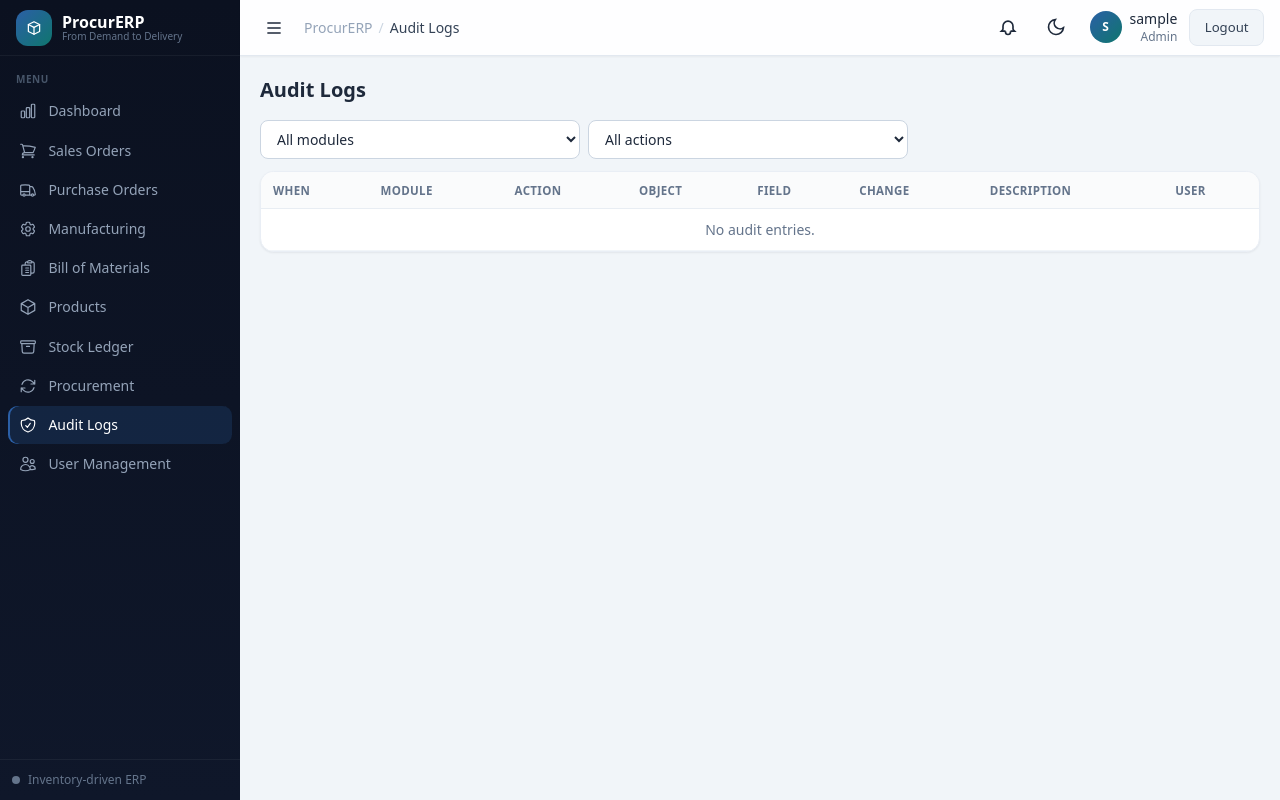
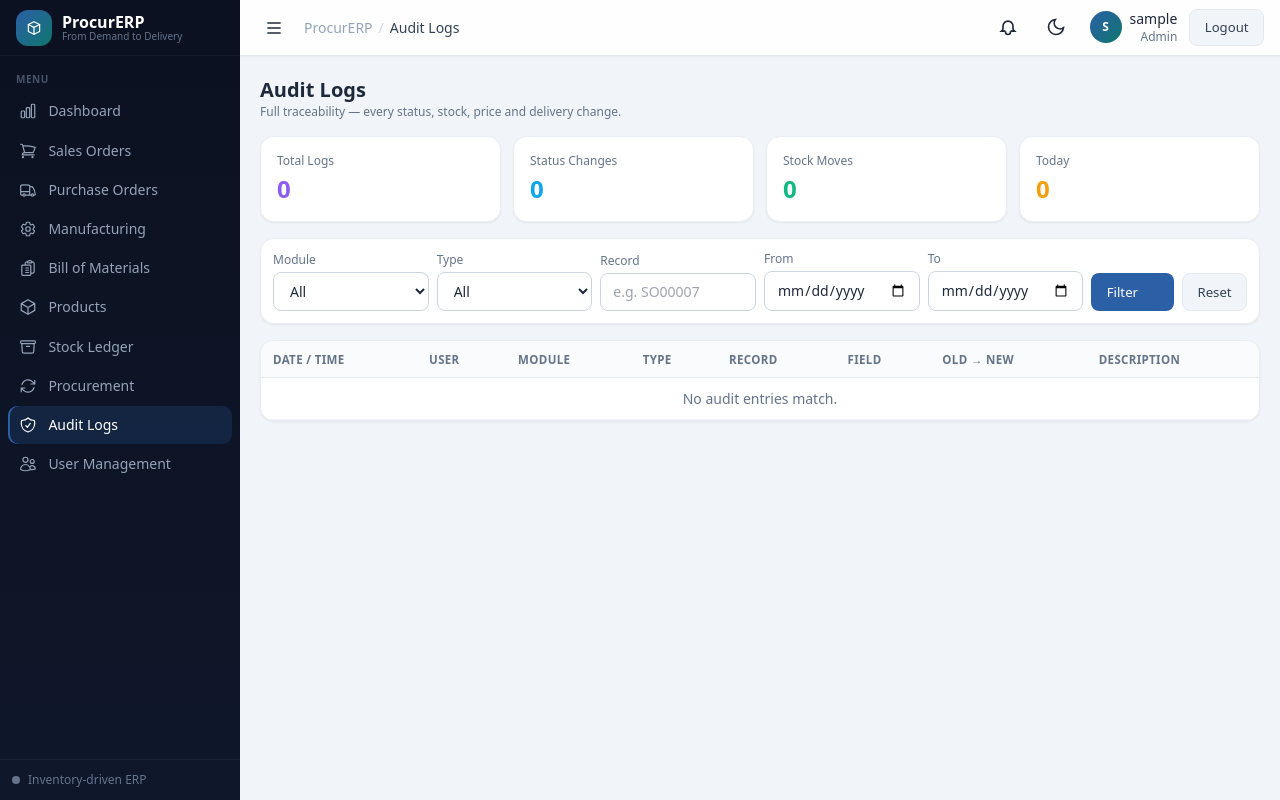
Before and after one commit to Adgu0205/miniERP-, a Django app: page /audit/ in a window 1280 px wide. Run offline with Django 5.2, Linux system fonts and the light colour scheme; the visitor is signed in with stand-in values (Sample User, id 1); data that the repository does not hold is empty; parts of the project's set-up code (start-up, migrations or seed data) failed here and were passed over; some libraries are stand-ins or nearby versions.

Commit message:
feat(audit): summary cards, date-range & record filters

```diff
--- a/apps/audit/views.py
+++ b/apps/audit/views.py
@@ -1,5 +1,9 @@
+from datetime import datetime, timedelta
+
 from django.core.paginator import Paginator
+from django.db.models import Count
 from django.shortcuts import render
+from django.utils import timezone
 
 from apps.users.permissions import module_required
 
@@ -9,18 +13,46 @@ from .models import Action, AuditLog
 @module_required("audit")
 def audit_list(request):
     logs = AuditLog.objects.select_related("user").all()
-    module = request.GET.get("module")
-    action = request.GET.get("action")
+    module = request.GET.get("module", "")
+    action = request.GET.get("action", "")
+    ref = request.GET.get("ref", "")
+    date_from = request.GET.get("from", "")
+    date_to = request.GET.get("to", "")
+
     if module:
         logs = logs.filter(module=module)
     if action:
         logs = logs.filter(action=action)
-    page = Paginator(logs, 50).get_page(request.GET.get("page"))
+    if ref:
+        logs = logs.filter(object_ref__icontains=ref)
+    if date_from:
+        try:
+            logs = logs.filter(timestamp__date__gte=datetime.strptime(date_from, "%Y-%m-%d").date())
+        except ValueError:
+            pass
+    if date_to:
+        try:
+            logs = logs.filter(timestamp__date__lte=datetime.strptime(date_to, "%Y-%m-%d").date())
+        except ValueError:
+            pass
+
+    # Summary cards (respect current filters except pagination)
+    counts = {row["action"]: row["c"] for row in logs.values("action").annotate(c=Count("id"))}
+    today = timezone.localdate()
+    cards = [
+        {"label": "Total Logs", "value": logs.count(), "color": "violet"},
+        {"label": "Status Changes", "value": counts.get(Action.STATUS, 0), "color": "sky"},
+        {"label": "Stock Moves", "value": counts.get(Action.STOCK, 0), "color": "emerald"},
+        {"label": "Today", "value": logs.filter(timestamp__date=today).count(), "color": "amber"},
+    ]
+
+    page = Paginator(logs, 40).get_page(request.GET.get("page"))
     return render(request, "audit/list.html", {
         "page": page,
+        "cards": cards,
         "actions": Action.choices,
         "modules": ["sales", "purchase", "manufacturing", "inventory",
-                    "products", "procurement"],
-        "sel_module": module or "",
-        "sel_action": action or "",
+                    "products", "procurement", "users"],
+        "sel_module": module, "sel_action": action, "ref": ref,
+        "date_from": date_from, "date_to": date_to,
     })
--- a/templates/audit/list.html
+++ b/templates/audit/list.html
@@ -1,29 +1,70 @@
 {% extends "base.html" %}
 {% block breadcrumb %}Audit Logs{% endblock %}
 {% block content %}
-<h1 class="text-xl font-semibold mb-4">Audit Logs</h1>
-<form class="flex flex-wrap gap-2 mb-3 text-sm">
-  <select name="module" class="inp max-w-xs" onchange="this.form.submit()">
-    <option value="">All modules</option>
-    {% for m in modules %}<option value="{{ m }}" {% if sel_module == m %}selected{% endif %}>{{ m|title }}</option>{% endfor %}
-  </select>
-  <select name="action" class="inp max-w-xs" onchange="this.form.submit()">
-    <option value="">All actions</option>
-    {% for code, label in actions %}<option value="{{ code }}" {% if sel_action == code %}selected{% endif %}>{{ label }}</option>{% endfor %}
-  </select>
+<div class="flex items-center justify-between mb-4">
+  <div>
+    <h1 class="text-xl font-semibold">Audit Logs</h1>
+    <p class="text-xs text-slate-500">Full traceability — every status, stock, price and delivery change.</p>
+  </div>
+</div>
+
+<!-- Summary cards -->
+<div class="grid grid-cols-2 lg:grid-cols-4 gap-3 mb-4">
+  {% for c in cards %}
+  <div class="card p-4">
+    <div class="text-xs text-slate-500">{{ c.label }}</div>
+    <div class="text-2xl font-bold mt-1 text-{{ c.color }}-500">{{ c.value }}</div>
+  </div>
+  {% endfor %}
+</div>
+
+<!-- Filters -->
+<form class="card p-3 mb-4 grid grid-cols-2 md:grid-cols-6 gap-2 items-end text-sm">
+  <div><label class="block text-xs text-slate-500 mb-1">Module</label>
+    <select name="module" class="inp">
+      <option value="">All</option>
+      {% for m in modules %}<option value="{{ m }}" {% if sel_module == m %}selected{% endif %}>{{ m|title }}</option>{% endfor %}
+    </select>
+  </div>
+  <div><label class="block text-xs text-slate-500 mb-1">Type</label>
+    <select name="action" class="inp">
+      <option value="">All</option>
+      {% for code, label in actions %}<option value="{{ code }}" {% if sel_action == code %}selected{% endif %}>{{ label }}</option>{% endfor %}
+    </select>
+  </div>
+  <div><label class="block text-xs text-slate-500 mb-1">Record</label>
+    <input name="ref" value="{{ ref }}" placeholder="e.g. SO00007" class="inp"></div>
+  <div><label class="block text-xs text-slate-500 mb-1">From</label>
+    <input type="date" name="from" value="{{ date_from }}" class="inp"></div>
+  <div><label class="block text-xs text-slate-500 mb-1">To</label>
+    <input type="date" name="to" value="{{ date_to }}" class="inp"></div>
+  <div class="flex gap-2">
+    <button class="btn btn-primary flex-1">Filter</button>
+    <a href="{% url 'audit:list' %}" class="btn btn-soft">Reset</a>
+  </div>
 </form>
+
 <div class="card overflow-x-auto"><table class="erp">
-  <thead><tr><th>When</th><th>Module</th><th>Action</th><th>Object</th><th>Field</th><th>Change</th><th>Description</th><th>User</th></tr></thead>
+  <thead><tr><th>Date / Time</th><th>User</th><th>Module</th><th>Type</th><th>Record</th><th>Field</th><th>Old → New</th><th>Description</th></tr></thead>
   <tbody>{% for l in page %}<tr>
-    <td class="text-slate-500 whitespace-nowrap">{{ l.timestamp|date:"d M H:i:s" }}</td>
-    <td class="text-xs"><span class="px-2 py-0.5 rounded bg-slate-100 dark:bg-slate-800">{{ l.module }}</span></td>
-    <td>{{ l.get_action_display }}</td>
-    <td class="text-xs">{{ l.object_ref }}</td>
-    <td class="text-xs text-slate-500">{{ l.field }}</td>
-    <td class="text-xs">{% if l.old_value or l.new_value %}{{ l.old_value }} → {{ l.new_value }}{% endif %}</td>
+    <td class="text-slate-500 whitespace-nowrap">{{ l.timestamp|date:"d M Y H:i:s" }}</td>
+    <td>{{ l.user.username|default:"system" }}</td>
+    <td><span class="chip bg-slate-100 text-slate-600 dark:bg-slate-800 dark:text-slate-300">{{ l.module }}</span></td>
+    <td>
+      <span class="chip
+        {% if l.action == 'status' %}bg-slate-100 text-slate-700
+        {% elif l.action == 'stock' %}bg-slate-100 text-slate-700
+        {% elif l.action == 'price' %}bg-slate-100 text-slate-700
+        {% elif l.action == 'procurement' %}bg-slate-100 text-slate-700
+        {% elif l.action == 'delivery' %}bg-slate-100 text-slate-700
+        {% elif l.action == 'create' %}bg-slate-100 text-slate-700
+        {% else %}bg-slate-100 text-slate-600{% endif %}">{{ l.get_action_display }}</span>
+    </td>
+    <td class="text-xs font-medium">{{ l.object_ref }}</td>
+    <td class="text-xs text-slate-500">{{ l.field|default:"—" }}</td>
+    <td class="text-xs">{% if l.old_value or l.new_value %}<span class="text-rose-500">{{ l.old_value|default:"∅" }}</span> → <span class="text-slate-600">{{ l.new_value }}</span>{% else %}—{% endif %}</td>
     <td class="text-xs text-slate-500">{{ l.description }}</td>
-    <td class="text-xs">{{ l.user.username|default:"system" }}</td>
-  </tr>{% empty %}<tr><td colspan="8" class="text-center text-slate-500 py-8">No audit entries.</td></tr>{% endfor %}</tbody>
+  </tr>{% empty %}<tr><td colspan="8" class="text-center text-slate-500 py-10">No audit entries match.</td></tr>{% endfor %}</tbody>
 </table></div>
 {% include "partials/pagination.html" %}
 {% endblock %}
```
